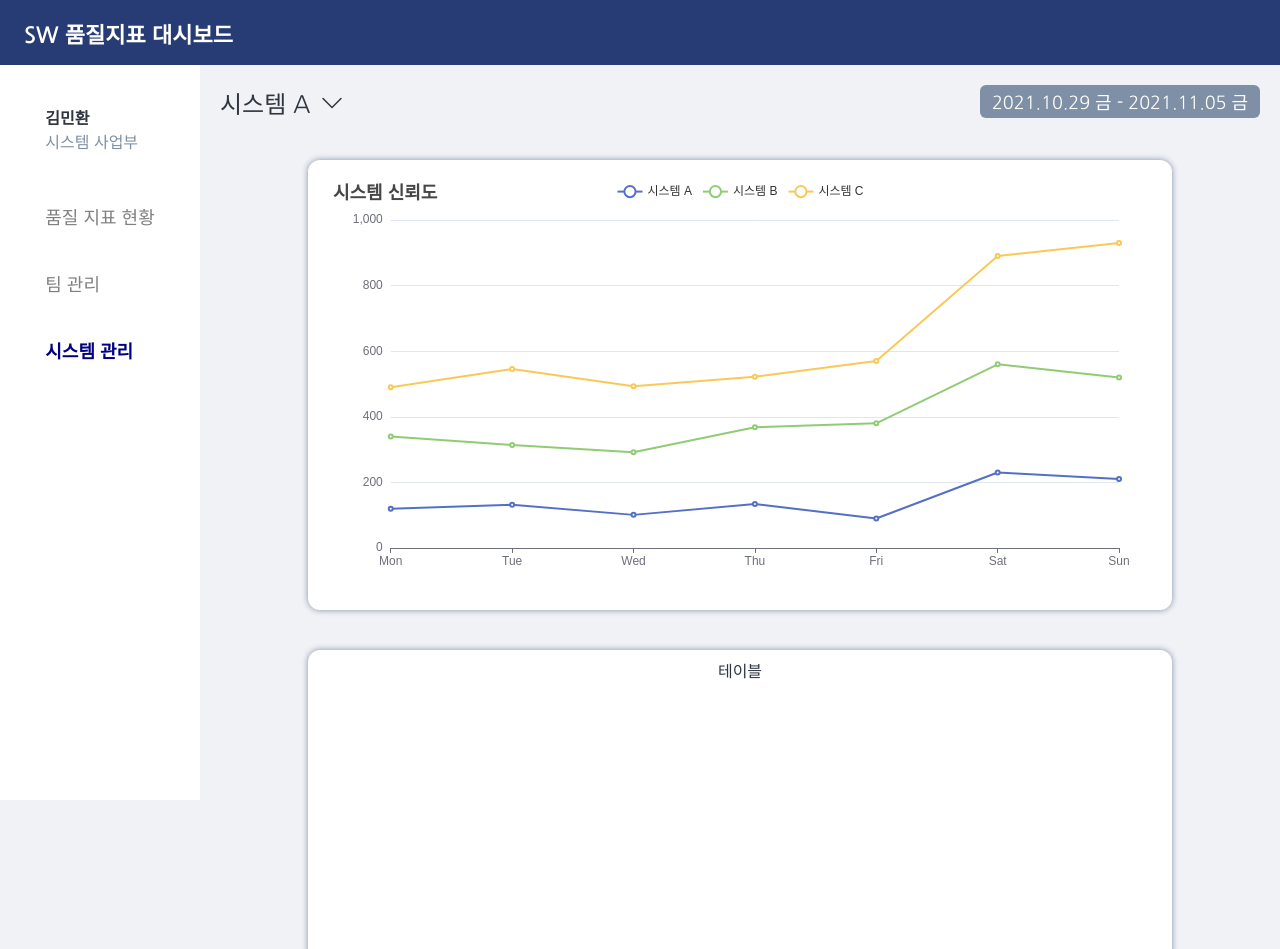
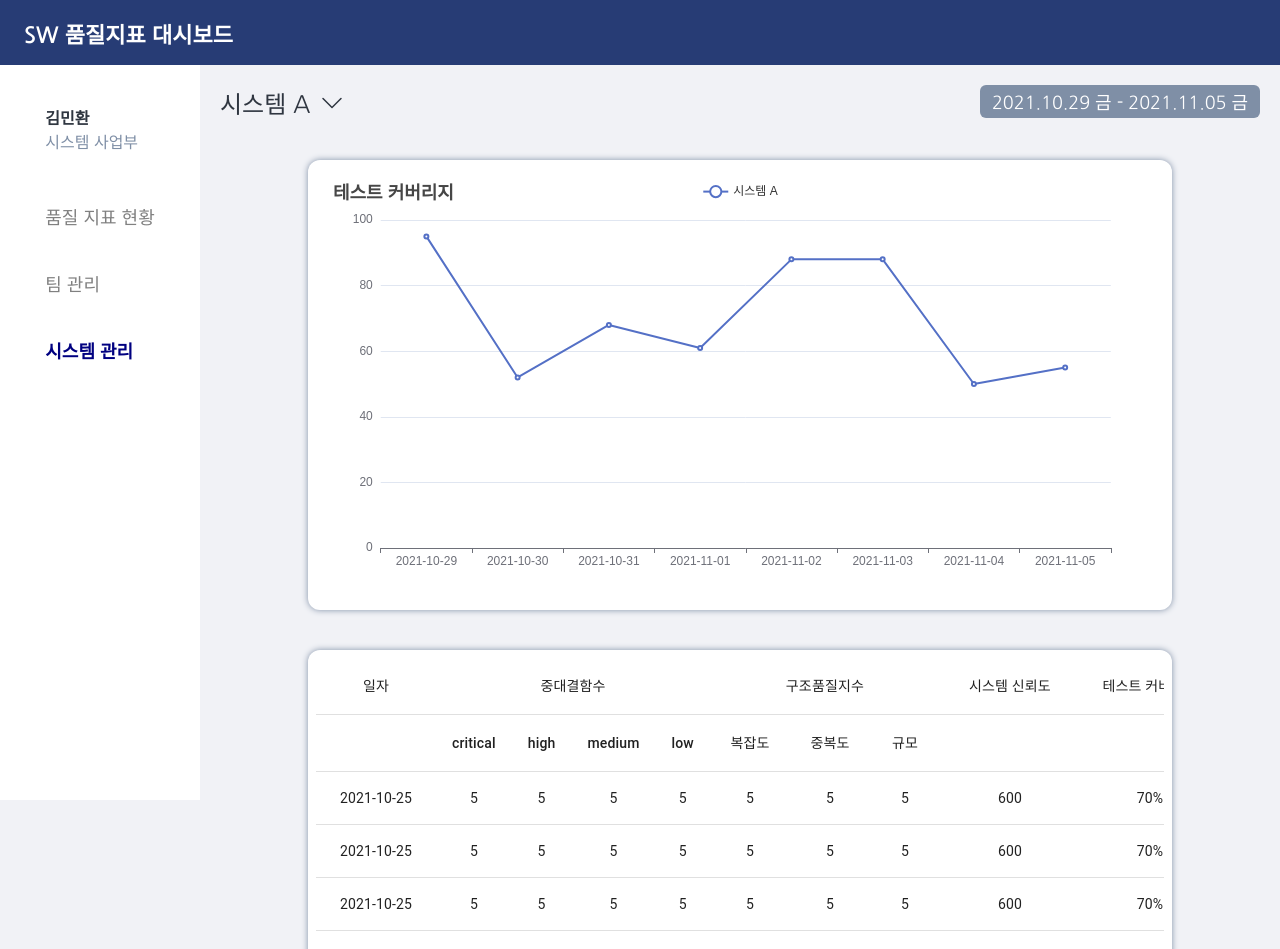
Before and after one commit to chowonsik/SWQualityBoard, a React (Create React App) app in the folder front/: page /system in a window 1280 px wide. Shown: the top 949 px of the page. Built offline with nearby package versions, Linux system fonts and the light colour scheme.

Commit message:
feat: Add table (#S05P31F003-60)

```diff
--- a/front/package.json
+++ b/front/package.json
@@ -3,6 +3,9 @@
   "version": "0.1.0",
   "private": true,
   "dependencies": {
+    "@emotion/react": "^11.5.0",
+    "@emotion/styled": "^11.3.0",
+    "@mui/material": "^5.0.6",
     "@testing-library/jest-dom": "^5.11.4",
     "@testing-library/react": "^11.1.0",
     "@testing-library/user-event": "^12.1.10",
--- /dev/null
+++ b/front/src/components/system/Chart/index.jsx
@@ -0,0 +1,92 @@
+import ReactECharts from "echarts-for-react";
+import { useEffect, useState } from "react";
+
+function Chart({ selectedData }) {
+  const [legends, setLegends] = useState([]);
+  const [xAxis, setXAxis] = useState([]);
+  const [series, setSeries] = useState([]);
+
+  function dateToString(date) {
+    const year = date.getFullYear();
+    const month =
+      date.getMonth() + 1 < 10
+        ? `0${date.getMonth() + 1}`
+        : date.getMonth() + 1;
+    const day = date.getDate() < 10 ? `0${date.getDate()}` : date.getDate();
+    return `${year}-${month}-${day}`;
+  }
+
+  function changeLegends() {
+    const newLegends = [];
+    for (let system in selectedData) {
+      newLegends.push(`시스템 ${system}`);
+    }
+    setLegends(newLegends);
+  }
+
+  function changeXAxis() {
+    let dates;
+    for (let system in selectedData) {
+      dates = selectedData[system].map((data) => dateToString(data.date));
+      break;
+    }
+    setXAxis(dates);
+  }
+
+  function changeSeries() {
+    const newSeries = [];
+    for (let system in selectedData) {
+      const values = selectedData[system].map((data) => data.testCoverage);
+      newSeries.push({
+        name: `시스템 ${system}`,
+        type: "line",
+        data: values,
+      });
+    }
+    setSeries(newSeries);
+  }
+
+  useEffect(() => {
+    changeLegends();
+    changeXAxis();
+    changeSeries();
+  }, [selectedData]);
+
+  useEffect(() => {
+    console.log(series);
+  }, [series]);
+  return (
+    <ReactECharts
+      option={{
+        title: {
+          text: "테스트 커버리지",
+        },
+        tooltip: {
+          trigger: "axis",
+        },
+        legend: {
+          data: legends,
+        },
+        grid: {
+          left: "3%",
+          right: "5%",
+          bottom: "3%",
+          top: 40,
+          containLabel: true,
+        },
+        xAxis: {
+          type: "category",
+          boundaryGap: true,
+          data: xAxis,
+        },
+        yAxis: {
+          type: "value",
+        },
+        series: series,
+      }}
+      opts={{ height: 400 }}
+    />
+  );
+}
+
+export default Chart;
--- /dev/null
+++ b/front/src/components/system/Table/index.jsx
@@ -0,0 +1,282 @@
+import Paper from "@mui/material/Paper";
+import Table from "@mui/material/Table";
+import TableBody from "@mui/material/TableBody";
+import TableCell from "@mui/material/TableCell";
+import TableContainer from "@mui/material/TableContainer";
+import TableHead from "@mui/material/TableHead";
+import TablePagination from "@mui/material/TablePagination";
+import TableRow from "@mui/material/TableRow";
+import { useState } from "react";
+
+const columns = [
+  { id: "date", label: "", minWidth: 120, align: "center" },
+  { id: "critical", label: "critical", minWidth: 50, align: "center" },
+  { id: "high", label: "high", minWidth: 50, align: "center" },
+  { id: "medium", label: "medium", minWidth: 50, align: "center" },
+  { id: "low", label: "low", minWidth: 50, align: "center" },
+  { id: "complexity", label: "복잡도", minWidth: 80, align: "center" },
+  { id: "overlapping", label: "중복도", minWidth: 80, align: "center" },
+  { id: "scale", label: "규모", minWidth: 70, align: "center" },
+  { id: "systemReliability", label: "", minWidth: 140, align: "center" },
+  {
+    id: "testCoverage",
+    label: "",
+    minWidth: 140,
+    format: (value) => `${value}%`,
+    align: "center",
+  },
+  { id: "functionalSuitability", label: "", minWidth: 120, align: "center" },
+  { id: "note", label: "", minWidth: 100, align: "center" },
+];
+
+function createData(name, code, population, size) {
+  const density = population / size;
+  return { name, code, population, size, density };
+}
+
+const rows = [
+  {
+    date: "2021-10-25",
+    critical: 5,
+    high: 5,
+    medium: 5,
+    low: 5,
+    complexity: 5,
+    overlapping: 5,
+    scale: 5,
+    systemReliability: 600,
+    testCoverage: 70,
+    functionalSuitability: 60,
+    note: "",
+  },
+  {
+    date: "2021-10-25",
+    critical: 5,
+    high: 5,
+    medium: 5,
+    low: 5,
+    complexity: 5,
+    overlapping: 5,
+    scale: 5,
+    systemReliability: 600,
+    testCoverage: 70,
+    functionalSuitability: 60,
+    note: "",
+  },
+  {
+    date: "2021-10-25",
+    critical: 5,
+    high: 5,
+    medium: 5,
+    low: 5,
+    complexity: 5,
+    overlapping: 5,
+    scale: 5,
+    systemReliability: 600,
+    testCoverage: 70,
+    functionalSuitability: 60,
+    note: "",
+  },
+  {
+    date: "2021-10-25",
+    critical: 5,
+    high: 5,
+    medium: 5,
+    low: 5,
+    complexity: 5,
+    overlapping: 5,
+    scale: 5,
+    systemReliability: 600,
+    testCoverage: 70,
+    functionalSuitability: 60,
+    note: "",
+  },
+  {
+    date: "2021-10-25",
+    critical: 5,
+    high: 5,
+    medium: 5,
+    low: 5,
+    complexity: 5,
+    overlapping: 5,
+    scale: 5,
+    systemReliability: 600,
+    testCoverage: 70,
+    functionalSuitability: 60,
+    note: "",
+  },
+  {
+    date: "2021-10-25",
+    critical: 5,
+    high: 5,
+    medium: 5,
+    low: 5,
+    complexity: 5,
+    overlapping: 5,
+    scale: 5,
+    systemReliability: 600,
+    testCoverage: 70,
+    functionalSuitability: 60,
+    note: "",
+  },
+  {
+    date: "2021-10-25",
+    critical: 5,
+    high: 5,
+    medium: 5,
+    low: 5,
+    complexity: 5,
+    overlapping: 5,
+    scale: 5,
+    systemReliability: 600,
+    testCoverage: 70,
+    functionalSuitability: 60,
+    note: "",
+  },
+  {
+    date: "2021-10-25",
+    critical: 5,
+    high: 5,
+    medium: 5,
+    low: 5,
+    complexity: 5,
+    overlapping: 5,
+    scale: 5,
+    systemReliability: 600,
+    testCoverage: 70,
+    functionalSuitability: 60,
+    note: "",
+  },
+  {
+    date: "2021-10-25",
+    critical: 5,
+    high: 5,
+    medium: 5,
+    low: 5,
+    complexity: 5,
+    overlapping: 5,
+    scale: 5,
+    systemReliability: 600,
+    testCoverage: 70,
+    functionalSuitability: 60,
+    note: "",
+  },
+  {
+    date: "2021-10-25",
+    critical: 5,
+    high: 5,
+    medium: 5,
+    low: 5,
+    complexity: 5,
+    overlapping: 5,
+    scale: 5,
+    systemReliability: 600,
+    testCoverage: 70,
+    functionalSuitability: 60,
+    note: "",
+  },
+  {
+    date: "2021-10-25",
+    critical: 5,
+    high: 5,
+    medium: 5,
+    low: 5,
+    complexity: 5,
+    overlapping: 5,
+    scale: 5,
+    systemReliability: 600,
+    testCoverage: 70,
+    functionalSuitability: 60,
+    note: "",
+  },
+];
+
+function MyTable({ data }) {
+  const [page, setPage] = useState(0);
+  const [rowsPerPage, setRowsPerPage] = useState(10);
+
+  const handleChangePage = (event, newPage) => {
+    setPage(newPage);
+  };
+
+  const handleChangeRowsPerPage = (event) => {
+    setRowsPerPage(+event.target.value);
+    setPage(0);
+  };
+
+  return (
+    <Paper sx={{ width: "100%" }} style={{ boxShadow: "none" }}>
+      <TableContainer sx={{ height: "auto" }}>
+        <Table stickyHeader aria-label="sticky table">
+          <TableHead>
+            <TableRow>
+              <TableCell align="center" colSpan={1}>
+                일자
+              </TableCell>
+              <TableCell align="center" colSpan={4}>
+                중대결함수
+              </TableCell>
+              <TableCell align="center" colSpan={3}>
+                구조품질지수
+              </TableCell>
+              <TableCell align="center" colSpan={1}>
+                시스템 신뢰도
+              </TableCell>
+              <TableCell align="center" colSpan={1}>
+                테스트 커버리지
+              </TableCell>
+              <TableCell align="center" colSpan={1}>
+                기능적합성
+              </TableCell>
+              <TableCell align="center" colSpan={1}>
+                비고
+              </TableCell>
+            </TableRow>
+            <TableRow>
+              {columns.map((column) => (
+                <TableCell
+                  key={column.id}
+                  align={column.align}
+                  style={{ top: 57, minWidth: column.minWidth }}
+                >
+                  {column.label}
+                </TableCell>
+              ))}
+            </TableRow>
+          </TableHead>
+          <TableBody>
+            {rows
+              .slice(page * rowsPerPage, page * rowsPerPage + rowsPerPage)
+              .map((row) => {
+                return (
+                  <TableRow hover role="checkbox" tabIndex={-1} key={row.code}>
+                    {columns.map((column) => {
+                      const value = row[column.id];
+                      return (
+                        <TableCell key={column.id} align={column.align}>
+                          {column.format && typeof value === "number"
+                            ? column.format(value)
+                            : value}
+                        </TableCell>
+                      );
+                    })}
+                  </TableRow>
+                );
+              })}
+          </TableBody>
+        </Table>
+      </TableContainer>
+      <TablePagination
+        rowsPerPageOptions={[10, 25, 100]}
+        component="div"
+        count={rows.length}
+        rowsPerPage={rowsPerPage}
+        page={page}
+        onPageChange={handleChangePage}
+        onRowsPerPageChange={handleChangeRowsPerPage}
+      />
+    </Paper>
+  );
+}
+
+export default MyTable;
--- a/front/src/pages/System/index.jsx
+++ b/front/src/pages/System/index.jsx
@@ -1,6 +1,5 @@
 import { useEffect, useRef, useState } from "react";
 import { ChevronDown } from "react-bootstrap-icons";
-import ReactECharts from "echarts-for-react";
 import {
   ChartContainer,
   ChartIndicator,
@@ -13,10 +12,13 @@ import {
 } from "./styles";
 import RangeCalendar from "../../components/common/RangeCalendar";
 
+import Chart from "../../components/system/Chart";
+import MyTable from "../../components/system/Table";
+
 function System() {
   const [selectShow, setSelectShow] = useState(false);
   const [systems, setSystems] = useState([]);
-  const [indicator, setIndicator] = useState("기능적합성");
+  const [indicator, setIndicator] = useState("테스트");
   const [dateRange, setDateRange] = useState([null, null]);
   const [data, setData] = useState({});
   const [selectedData, setSelectedData] = useState({});
@@ -48,63 +50,16 @@ function System() {
     return `${selectedSystems[0].name}외 ${selectedSystems.length - 1}개`;
   }
 
-  function getChartOption() {
-    const option = {
-      title: {
-        text: "시스템 신뢰도",
-      },
-      tooltip: {
-        trigger: "axis",
-      },
-      legend: {
-        data: ["시스템 A", "시스템 B", "시스템 C"],
-      },
-      grid: {
-        left: "3%",
-        right: "4%",
-        bottom: "3%",
-        top: 40,
-        containLabel: true,
-      },
-
-      xAxis: {
-        type: "category",
-        boundaryGap: false,
-        data: ["Mon", "Tue", "Wed", "Thu", "Fri", "Sat", "Sun"],
-      },
-      yAxis: {
-        type: "value",
-      },
-      series: [
-        {
-          name: "시스템 A",
-          type: "line",
-          stack: "Total",
-          data: [120, 132, 101, 134, 90, 230, 210],
-        },
-        {
-          name: "시스템 B",
-          type: "line",
-          stack: "Total",
-          data: [220, 182, 191, 234, 290, 330, 310],
-        },
-        {
-          name: "시스템 C",
-          type: "line",
-          stack: "Total",
-          data: [150, 232, 201, 154, 190, 330, 410],
-        },
-      ],
-    };
-    return option;
-  }
-
   // 시스템 설정(api로할지)
   function initSystems() {
     let newSystems = [];
     for (let i = 0; i < 10; i++) {
       const name = `시스템 ${String.fromCharCode(65 + i)}`;
-      newSystems.push({ name: name, isChecked: i === 0 ? true : false });
+      newSystems.push({
+        name: name,
+        isChecked: i === 0 ? true : false,
+        system: String.fromCharCode(65 + i),
+      });
     }
     setSystems(newSystems);
   }
@@ -117,12 +72,53 @@ function System() {
     setDateRange([prevDate, date]);
   }
 
-  function initData() {}
+  function initData() {
+    const data = {};
+    const startDate = new Date(2021, 0, 1);
+    const curDate = new Date();
+    for (let i = 0; i < 10; i++) {
+      const system = String.fromCharCode(65 + i);
+      data[system] = [];
+    }
+    while (startDate < curDate) {
+      for (let i = 0; i < 10; i++) {
+        const system = String.fromCharCode(65 + i);
+        const testCoverage = parseInt(Math.random() * 50 + 50);
+        data[system].push({
+          date: new Date(startDate),
+          testCoverage: testCoverage,
+        });
+      }
+      startDate.setDate(startDate.getDate() + 1);
+    }
+    setData(data);
+  }
+  // 시스템, 기간에 따라 데이터 선택
+  function selectData() {
+    const selectedSystems = systems.filter((item) => item.isChecked);
+    const selectedData = {};
+    for (let system of selectedSystems) {
+      const range = [...dateRange];
+      range[0].setHours(0, 0, 0);
+      range[1].setHours(23, 59, 59);
+      selectedData[system.system] = data[system.system].filter(
+        (item) => item.date >= range[0] && item.date <= range[1]
+      );
+    }
+    setSelectedData(selectedData);
+  }
 
   useEffect(() => {
     initSystems();
     initDateRange();
+    initData();
   }, []);
+
+  useEffect(() => {
+    if (dateRange[1]) {
+      selectData();
+    }
+  }, [systems, dateRange]);
 
   useEffect(() => {
     // 전체 선택 핸들링
@@ -181,9 +177,11 @@ function System() {
         </DateSelectorContainer>
       </Selectors>
       <ChartContainer>
-        <ReactECharts option={getChartOption()} opts={{ height: 400 }} />
+        <Chart selectedData={selectedData} />
       </ChartContainer>
-      <TableContainer>테이블</TableContainer>
+      <TableContainer>
+        <MyTable />
+      </TableContainer>
     </Wrapper>
   );
 }
--- a/front/src/pages/System/styles.jsx
+++ b/front/src/pages/System/styles.jsx
@@ -17,6 +17,11 @@ export const Selectors = styled.div`
   justify-content: space-between;
   font-size: ${fonts.xxl};
   position: relative;
+  @media screen and (max-width: 375px) {
+    flex-direction: column;
+    font-size: ${fonts.md};
+    gap: 20px;
+  }
 `;
 
 export const SystemSelectorContainer = styled.div`
@@ -39,7 +44,7 @@ export const ChartContainer = styled(Card)`
 `;
 export const TableContainer = styled(Card)`
   width: calc((100vw - 200px) * 0.8);
-  height: 400px;
+  height: auto;
 `;
 
 export const SystemSelector = styled(Card)`
```
Also changed, not shown: 1 other file (tests, documents, lock files or other folders).
